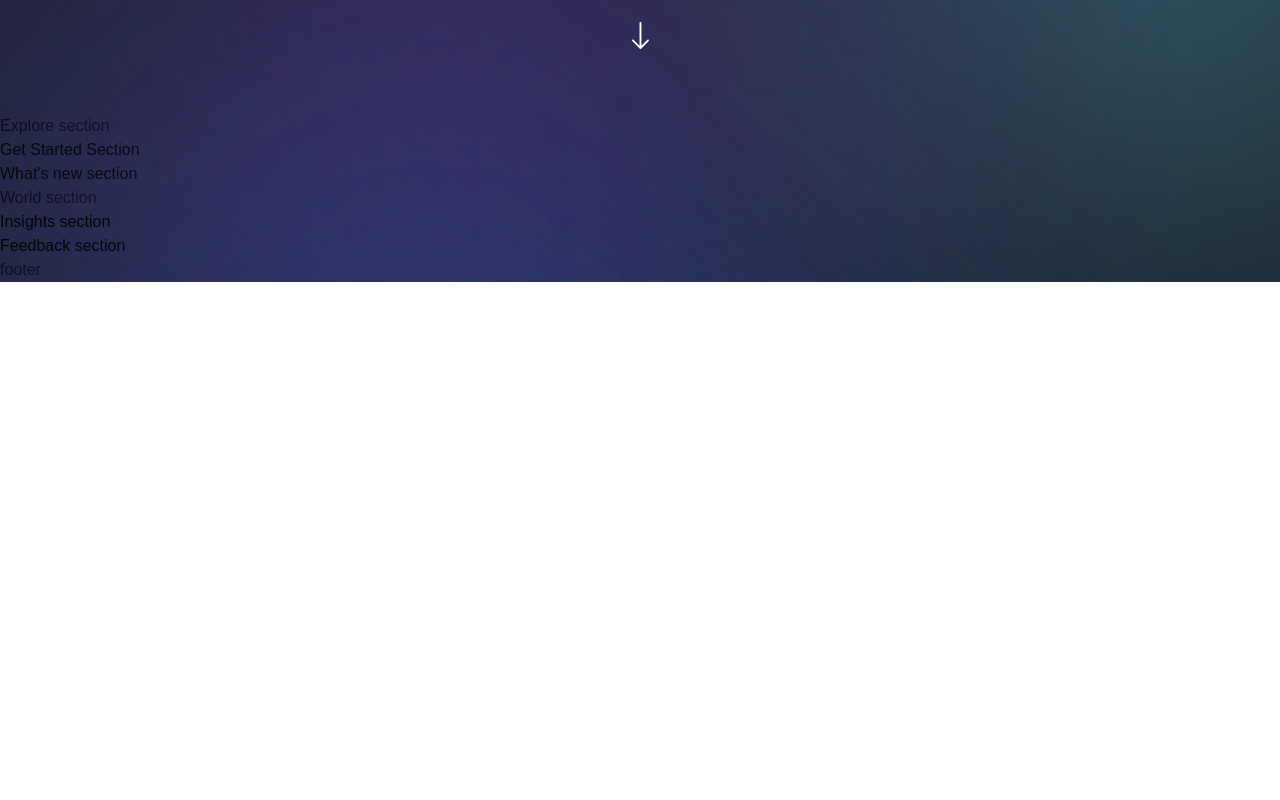
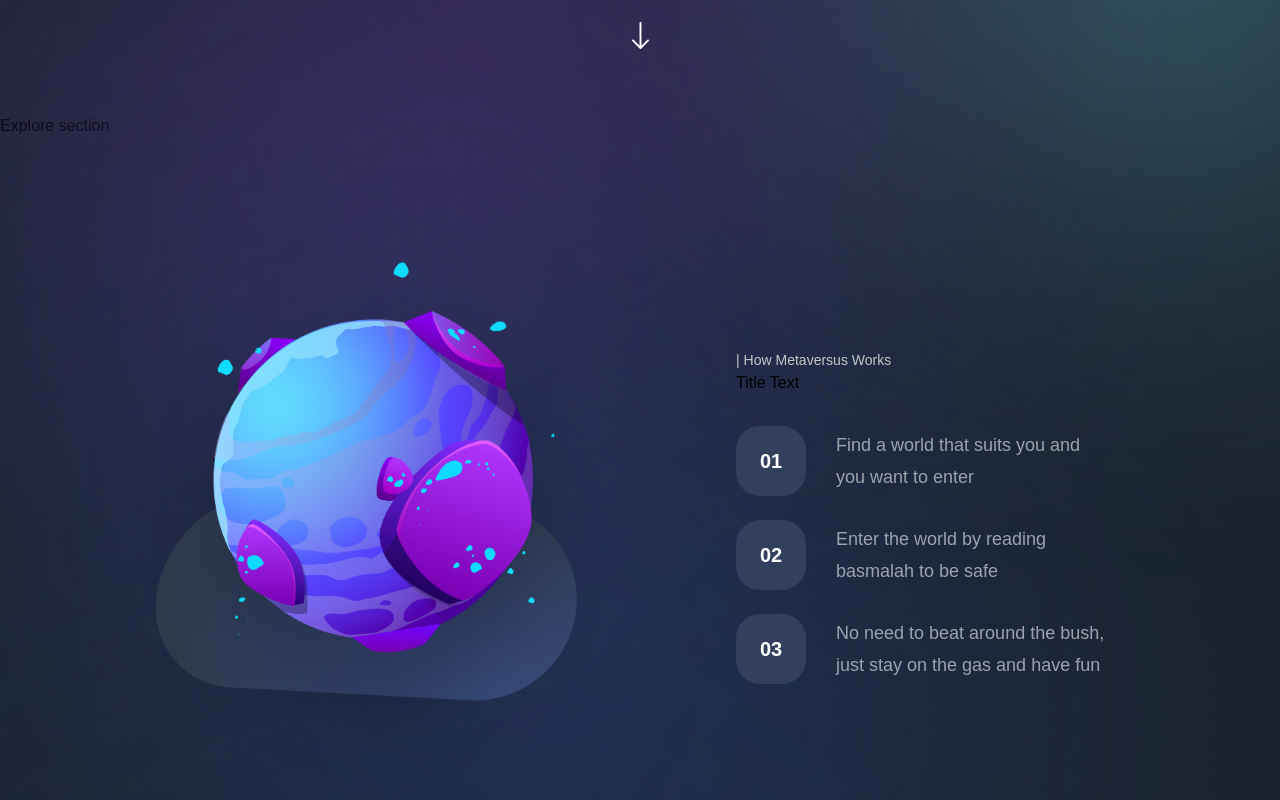
Before and after one commit to shawwnn/metaversus, a Next.js app: page / in a window 1280 px wide. Shown: the part 1260-2060 px from the top of the page. Before the commit the page ends 1542 px from the top, so only its background shows below. Built offline with nearby package versions, Linux system fonts and the light colour scheme; a web font is replaced by a local one.

Commit message:
Get Started section

```diff
--- a/components/StartSteps.jsx
+++ b/components/StartSteps.jsx
@@ -1,6 +1,12 @@
-const StartSteps = () => (
-  <div>
-    start steps
+import styles from "../styles";
+
+const StartSteps = ({ number, text }) => (
+  <div className={`${styles.flexCenter} flex-row`}>
+    <div className={`${styles.flexCenter} w-[70px] h-[70px] rounded-[24px] bg-[#323f5d]`}>
+      <p className="font-bold text-[20px] text-white">0{number}</p>
+    </div>
+    <p className="flex-1 ml-[30px] font-normal text-[18px] text-[#B0B0B0 leading-[32px] text-gray-400">{text}</p>
+
   </div>
 );
 
--- a/sections/GetStarted.jsx
+++ b/sections/GetStarted.jsx
@@ -1,8 +1,46 @@
 'use client';
 
+import styles from "../styles";
+import { motion } from "framer-motion";
+import { fadeIn, planetVariants, staggerContainer } from "../utils/motion";
+import { StartSteps, TitleText, TypingText } from "../components";
+import { startingFeatures } from "../constants";
+
 const GetStarted = () => (
-  <section>
-    Get Started Section
+  <section className={`${styles.paddings} relative z-10`}>
+    <motion.div
+      variants={staggerContainer}
+      initital="hidden"
+      whileInView="show"
+      viewport={{ once: 'false', amount: 0.25}}
+      className={`${styles.innerWidth} mx-auto flex lg:flex-row flex-col gap-8`}
+    >
+      <motion.div
+        variants={planetVariants('left')}
+        className={`flex-1 ${styles.flexCenter}`}
+      >
+        <img src="/get-started.png" alt="get-started" className="w-[90%] h-[90%] object-contain" />
+      </motion.div>
+
+      <motion.div
+        variants={fadeIn('left', 'tween', 0.2, 1)}
+        className="flex-[0.75] flex justify-center flex-col"
+      >
+        <TypingText title="| How Metaversus Works" />
+        <TitleText title={<>Get Started with just a few clicks</>} />
+        <div className="mt-[31px] flex flex-col max-w-[370px] gap-[24px]">
+          {startingFeatures.map((feature, index) => (
+            <StartSteps
+              key={feature}
+              number={index + 1}
+              text={feature}
+
+            />
+          ))}
+        </div>
+
+      </motion.div>
+    </motion.div>
   </section>
 );
 
```
